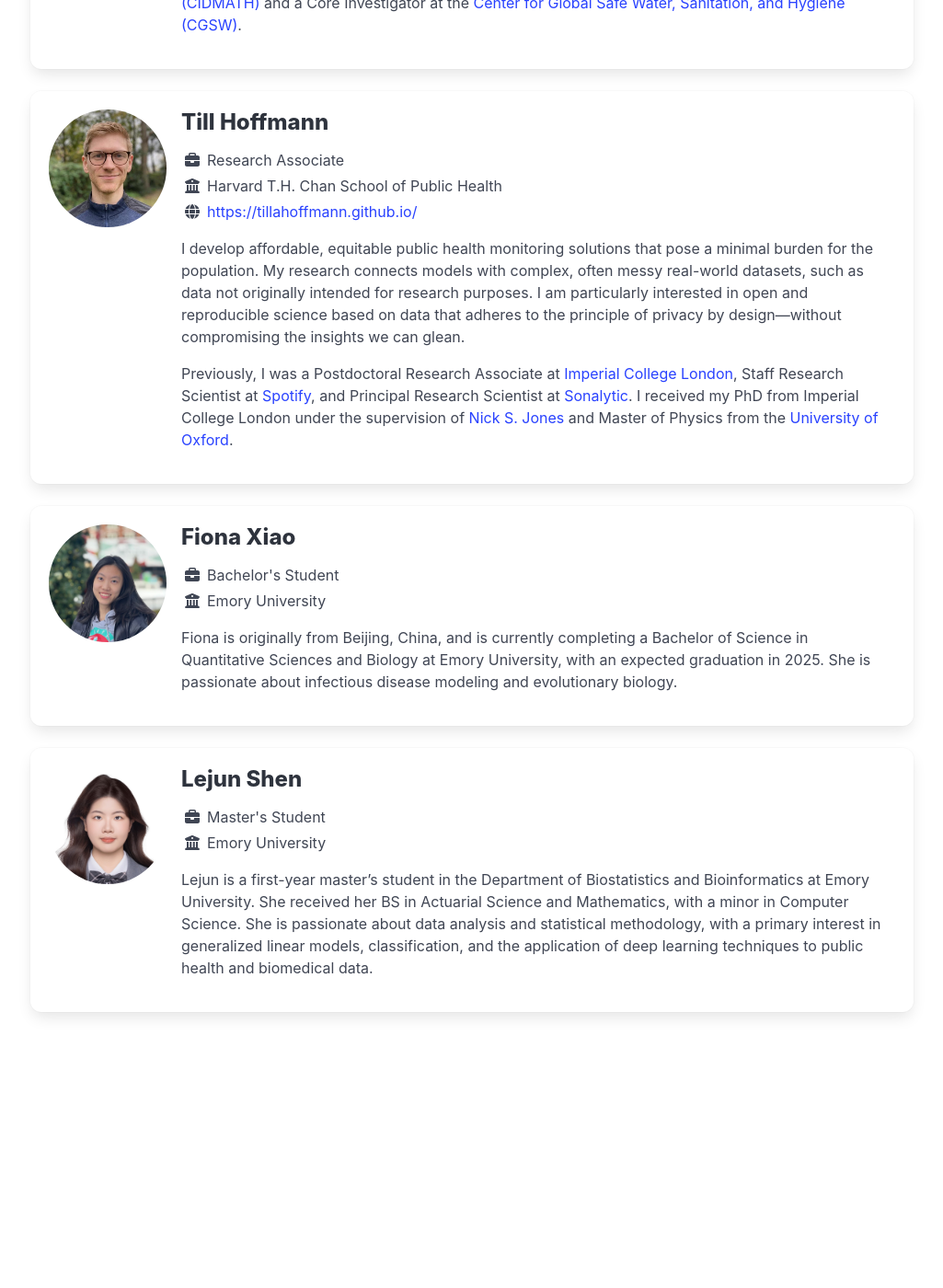
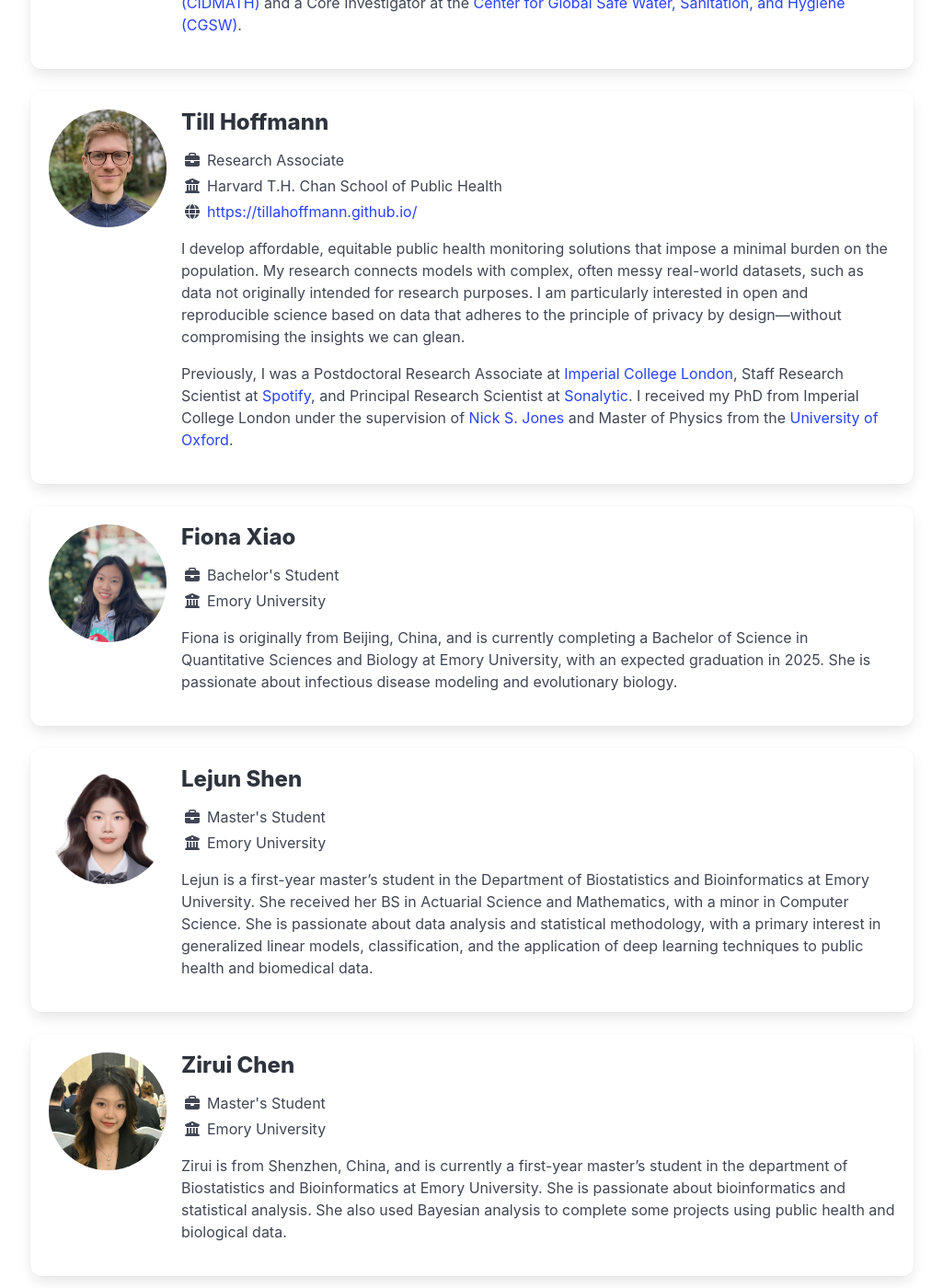
Before and after one commit to shedding-hub/shedding-hub.github.io, a Jekyll site: the page built from team.md, in a window 1280 px wide and 1400 px high, scrolled down 475 px. Shown: the whole window at 92% size, without its empty margins (127-1152 px from the left). Built offline with Jekyll 4.4.1, drawn with Linux system fonts in a browser that asks for light colours; nearby versions of some CDN libraries; before the commit the page ends 1623 px from its top, so only the background shows below that.

Commit message:
Add Zirui's profile.

```diff
--- a/_data/team.yaml
+++ b/_data/team.yaml
@@ -16,7 +16,7 @@ till:
   institution: Harvard T.H. Chan School of Public Health
   website: https://tillahoffmann.github.io/
   description: |
-    I develop affordable, equitable public health monitoring solutions that pose a minimal burden for the population. My research connects models with complex, often messy real-world datasets, such as data not originally intended for research purposes. I am particularly interested in open and reproducible science based on data that adheres to the principle of privacy by design—without compromising the insights we can glean.
+    I develop affordable, equitable public health monitoring solutions that impose a minimal burden on the population. My research connects models with complex, often messy real-world datasets, such as data not originally intended for research purposes. I am particularly interested in open and reproducible science based on data that adheres to the principle of privacy by design—without compromising the insights we can glean.
 
     Previously, I was a Postdoctoral Research Associate at [Imperial College London](https://www.imperial.ac.uk/mathematics), Staff Research Scientist at [Spotify](https://research.atspotify.com), and Principal Research Scientist at [Sonalytic](https://techcrunch.com/2017/03/07/spotify-acquires-audio-detection-startup-sonalytic/). I received my PhD from Imperial College London under the supervision of [Nick S. Jones](https://www.imperial.ac.uk/people/nick.jones) and Master of Physics from the [University of Oxford](https://www.physics.ox.ac.uk).
 fiona:
@@ -31,3 +31,9 @@ lejun:
   institution: Emory University
   job: Master's Student
   description: Lejun is a first-year master's student in the Department of Biostatistics and Bioinformatics at Emory University. She received her BS in Actuarial Science and Mathematics, with a minor in Computer Science. She is passionate about data analysis and statistical methodology, with a primary interest in generalized linear models, classification, and the application of deep learning techniques to public health and biomedical data.
+zirui:
+  first: Zirui
+  last: Chen
+  institution: Emory University
+  job: Master's Student
+  description: Zirui is from Shenzhen, China, and is currently a first-year master's student in the department of Biostatistics and Bioinformatics at Emory University. She is passionate about bioinformatics and statistical analysis. She also used Bayesian analysis to complete some projects using public health and biological data.
```
Also changed, not shown: assets/team/zirui.jpg (added).
